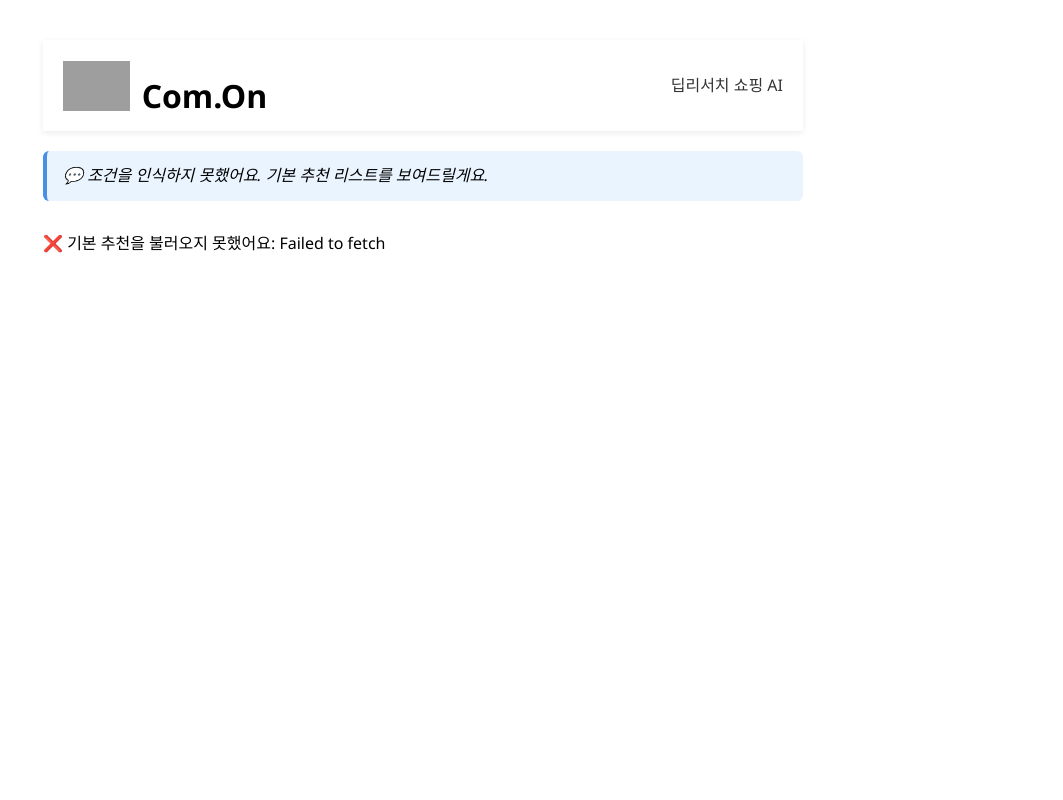
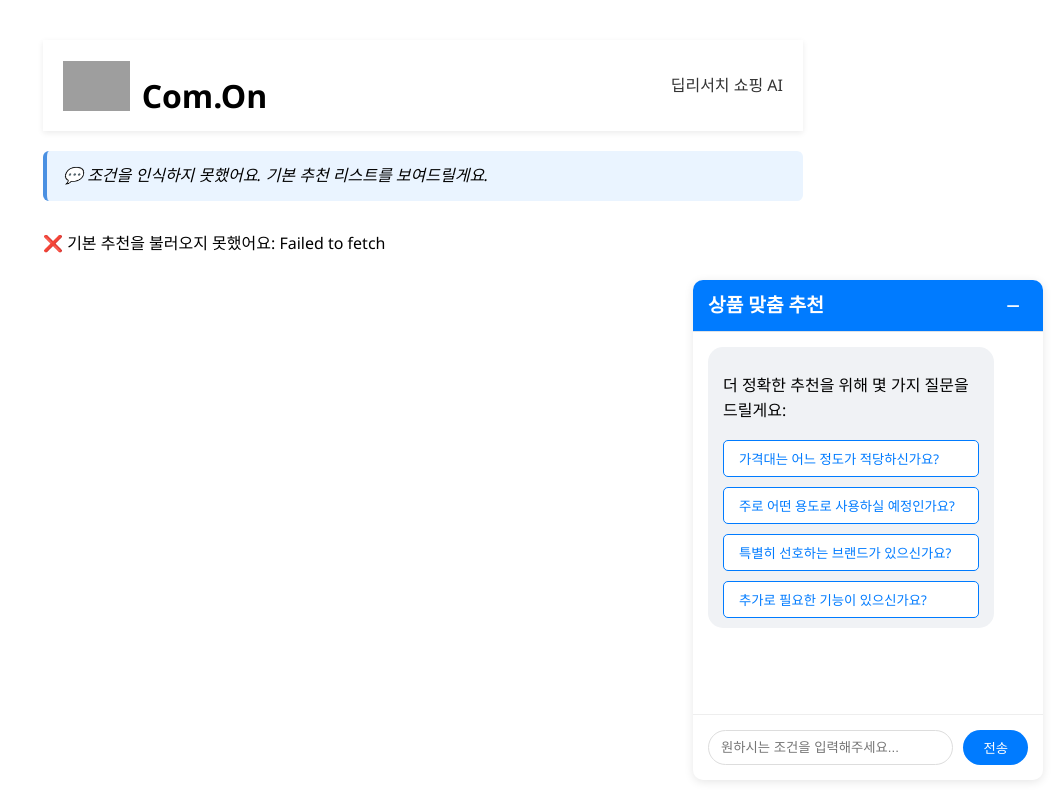
Before and after one commit to choijiwoong/Com.On, a Flask app: page /search in a window 1280 px wide. Shown: the whole page, without its empty margins (217-1280 px from the left). Run offline with Flask 3, Linux system fonts and the light colour scheme; grey boxes are pictures that could not be loaded.

Commit message:
feat. 채팅 봇 추가(보완 예정-기존 사용자 요구 유지, 규격 외 질문 처리), 환경변수 설정

```diff
--- a/app.py
+++ b/app.py
@@ -5,6 +5,8 @@ import os
 from googlesearch import search
 from datetime import datetime
 import uuid
+from openai import OpenAI
+from dotenv import load_dotenv
 
 app = Flask(__name__, static_folder='static', template_folder='templates')
 
@@ -108,6 +110,179 @@ def page_not_found(e):
 
     return render_template("404.html"), 404
 
+# .env가 존재하면 로드 (로컬에서만 작동)
+if os.path.exists(".env"):
+    load_dotenv()
+
+# 환경변수에서 API 키 가져오기 (Render 환경에서도 동작)
+api_key = os.getenv("OPENAI_API_KEY")
+
+# 안전성 체크
+if not api_key:
+    raise EnvironmentError("❌ OPENAI_API_KEY가 설정되지 않았습니다!")
+
+# OpenAI 클라이언트 초기화
+client = OpenAI(api_key=api_key)
+
+@app.route('/chat', methods=['POST'])
+def chat():
+    try:
+        data = request.get_json()
+        if not data:
+            return jsonify({'error': '데이터가 없습니다.'}), 400
+
+        message = data.get('message', '')
+        current_query = data.get('current_query', '')
+        conversation_history = data.get('conversation_history', [])
+
+        if not message:
+            return jsonify({'error': '메시지가 비어있습니다.'}), 400
+
+        # 사용자 메시지 로깅
+        logging.info(f"[LOG] 채팅 user {request.remote_addr} {message}")
+
+        # 사용자의 응답을 처리
+        system_content = f"""
+            당신은 제품 추천 시스템의 핵심 응답 생성자입니다.
+            ❗당신이 생성하는 응답이 시스템 전체 작동에 영향을 주며, 규칙을 지키지 않으면 사용자에게 오류 메시지가 표시됩니다.
+
+            따라서 반드시 아래 형식과 지침을 지켜주세요.
+            - 응답은 반드시 다음 JSON 형식만 사용해야 합니다.
+            - 자연어 문장만 단독으로 응답하면 시스템 오류로 간주됩니다.
+            - 필드는 모두 포함해야 하며, 값이 없을 경우 "없음"으로 명시하세요.
+            - 절대로 설명이나 주석, 추가 문장은 포함하지 마세요.
+            - 결과 메시지는 모두 response안에 담으면 됩니다!
+
+            JSON 응답 형식:
+            {{
+                "should_search": false,
+                "response": "",
+                "is_final": false,
+                "final_keywords": "",
+                "conversation_summary": ""
+            }}
+
+            🧩 응답 작성 기준:
+            - "response"에는 다음 질문 또는 안내 문장을 간결하게 작성합니다.
+            - "conversation_summary"에는 지금까지 확인된 요구사항을 간단히 요약합니다.
+            - "final_keywords"는 is_final이 true일 때만 작성하며, 검색에 바로 사용할 수 있도록 구성합니다.
+
+            🔐 is_final 조건:
+            - 다음 항목들이 모두 수집되면 is_final을 true로 설정하세요:
+            - 가격대
+            - 용도
+            - 브랜드 선호도
+            - 추가로 필요한 기능
+
+            📌 current_query 사용 지침:
+            - 사용자의 초기 요청은 다음과 같습니다:
+            "{current_query}"
+            - 이는 사용자의 최종 검색 목적을 나타냅니다.
+            - final_keywords를 생성할 때 반드시 current_query를 참고하여 제품명(예: 이어폰, 모니터 등)을 포함하세요.
+            - current_query는 누락된 제품 종류를 보완하는 데 사용됩니다.
+
+            🚫 자연어 출력만 하는 잘못된 예시 (절대 이렇게 응답하지 마세요):
+            특정 브랜드에 대한 선호도가 있으신가요?
+
+            ✅ 올바른 형태 (예시 목적, 복사하지 마세요):
+            {{
+                "should_search": false,
+                "response": "특정 브랜드에 대한 선호도가 있으신가요?",
+                "is_final": false,
+                "final_keywords": "",
+                "conversation_summary": "가격대 - 3만원대, 용도 - 운동용"
+            }}
+            """
+
+
+
+
+        try:
+            messages = [
+                {"role": "system", "content": system_content}
+            ]
+
+            # 이전 대화 내용 추가
+            for msg in conversation_history:
+                messages.append(msg)
+
+            # 현재 메시지 추가
+            messages.append({"role": "user", "content": message})
+
+            response = client.chat.completions.create(
+                model="gpt-4",
+                messages=messages,
+                temperature=0.7,
+                max_tokens=300,
+                timeout=10
+            )
+
+            bot_response = response.choices[0].message.content
+
+            # GPT 응답이 JSON이 아닐 때 fallback으로 감쌀 때
+            if not bot_response.startswith("{"):
+                app.logger.warning(f"[LOG] 채팅 gpt {request.remote_addr} {bot_response} GPT 응답이 JSON 형식이 아님. 자동 감싸기 처리.")
+
+                # ✅ 최신까지의 사용자 입력을 기반으로 간단한 요약 자동 생성
+                user_messages = [msg["content"] for msg in conversation_history if msg["role"] == "user"]
+                summary = " / ".join(user_messages[-3:]) if user_messages else "요구사항 요약 실패"
+
+                safe_response = {
+                    "should_search": False,
+                    "response": bot_response,
+                    "is_final": False,
+                    "final_keywords": "",
+                    "conversation_summary": summary
+                }
+                return jsonify(safe_response)
+
+
+            # GPT 응답 로깅
+            logging.info(f"[LOG] 채팅 gpt {request.remote_addr} {bot_response}")
+
+            try:
+                response_data = json.loads(bot_response)
+                if not isinstance(response_data, dict):
+                    raise ValueError("응답이 올바른 형식이 아닙니다.")
+
+                required_fields = ["should_search", "response", "is_final", "conversation_summary"]
+                for field in required_fields:
+                    if field not in response_data:
+                        raise ValueError(f"필수 필드 '{field}'가 없습니다.")
+
+                if response_data["is_final"] and "final_keywords" not in response_data:
+                    raise ValueError("최종 응답에는 final_keywords가 필요합니다.")
+
+                return jsonify(response_data)
+
+            except json.JSONDecodeError as e:
+                app.logger.error(f"JSON 파싱 오류: {str(e)}")
+                app.logger.error(f"실패한 GPT 응답:\n{bot_response}")
+                return jsonify({
+                    "should_search": False,
+                    "response": bot_response,
+                    "is_final": False,
+                    "conversation_summary": "대화 요약을 생성할 수 없습니다."
+                })
+
+        except Exception as e:
+            app.logger.error(f"GPT 응답 처리 중 오류: {str(e)}")
+            return jsonify({
+                "should_search": False,
+                "response": "죄송합니다. 잠시 후 다시 시도해주세요.",
+                "is_final": False,
+                "conversation_summary": "대화 요약을 생성할 수 없습니다."
+            })
+
+    except Exception as e:
+        app.logger.error(f"채팅 처리 중 오류 발생: {str(e)}")
+        return jsonify({
+            "should_search": False,
+            "response": "죄송합니다. 잠시 후 다시 시도해주세요.",
+            "is_final": False,
+            "conversation_summary": "대화 요약을 생성할 수 없습니다."
+        })
+
 if __name__ == "__main__":
     port = int(os.environ.get("PORT", 5000))
     app.run(host="0.0.0.0", port=port)
--- /dev/null
+++ b/static/css/chat.css
@@ -0,0 +1,307 @@
+.chat-container {
+    position: fixed;
+    right: 20px;
+    bottom: 20px;
+    width: 350px;
+    height: 500px;
+    background: white;
+    border-radius: 10px;
+    box-shadow: 0 0 10px rgba(0,0,0,0.1);
+    display: flex;
+    flex-direction: column;
+    z-index: 1000;
+}
+
+.chat-header {
+    padding: 15px;
+    background: #007bff;
+    color: white;
+    border-radius: 10px 10px 0 0;
+}
+
+.chat-header h2 {
+    margin: 0;
+    font-size: 1.2em;
+}
+
+.chat-messages {
+    flex: 1;
+    padding: 15px;
+    overflow-y: auto;
+}
+
+.message {
+    margin-bottom: 15px;
+    display: flex;
+    flex-direction: column;
+}
+
+.message.user {
+    align-items: flex-end;
+}
+
+.message.bot {
+    align-items: flex-start;
+}
+
+.message-content {
+    max-width: 80%;
+    padding: 10px 15px;
+    border-radius: 15px;
+    background: #f0f2f5;
+}
+
+.message.user .message-content {
+    background: #007bff;
+    color: white;
+}
+
+.chat-input {
+    padding: 15px;
+    border-top: 1px solid #eee;
+    display: flex;
+    gap: 10px;
+}
+
+.chat-input input {
+    flex: 1;
+    padding: 8px 12px;
+    border: 1px solid #ddd;
+    border-radius: 20px;
+    outline: none;
+}
+
+.chat-input button {
+    padding: 8px 20px;
+    background: #007bff;
+    color: white;
+    border: none;
+    border-radius: 20px;
+    cursor: pointer;
+}
+
+.chat-input button:hover {
+    background: #0056b3;
+}
+
+.quick-questions {
+    display: flex;
+    flex-direction: column;
+    gap: 10px;
+    margin-top: 10px;
+}
+
+.quick-questions button {
+    padding: 8px 15px;
+    border: 1px solid #007bff;
+    border-radius: 5px;
+    background-color: white;
+    color: #007bff;
+    cursor: pointer;
+    text-align: left;
+    transition: all 0.3s ease;
+}
+
+.quick-questions button:hover {
+    background-color: #007bff;
+    color: white;
+}
+
+.search-confirm {
+    margin-top: 10px;
+    display: flex;
+    gap: 10px;
+}
+
+.search-confirm button {
+    padding: 5px 15px;
+    border: none;
+    border-radius: 5px;
+    cursor: pointer;
+    font-size: 0.9em;
+    transition: all 0.3s ease;
+}
+
+.search-confirm button:first-child {
+    background-color: #007bff;
+    color: white;
+}
+
+.search-confirm button:last-child {
+    background-color: #6c757d;
+    color: white;
+}
+
+.search-confirm button:hover {
+    opacity: 0.9;
+    transform: translateY(-1px);
+}
+
+.loading-overlay {
+    position: fixed;
+    top: 0;
+    left: 0;
+    width: 100%;
+    height: 100%;
+    background: rgba(255, 255, 255, 0.8);
+    display: none;
+    justify-content: center;
+    align-items: center;
+    z-index: 2000;
+}
+
+.loading-spinner {
+    width: 50px;
+    height: 50px;
+    border: 5px solid #f3f3f3;
+    border-top: 5px solid #007bff;
+    border-radius: 50%;
+    animation: spin 1s linear infinite;
+}
+
+.loading-text {
+    margin-top: 15px;
+    color: #007bff;
+    font-size: 1.1em;
+    font-weight: 500;
+}
+
+@keyframes spin {
+    0% { transform: rotate(0deg); }
+    100% { transform: rotate(360deg); }
+}
+
+.loading-dots {
+    display: inline-block;
+    animation: loadingDots 1.5s infinite;
+}
+
+@keyframes loadingDots {
+    0% { content: '.'; }
+    33% { content: '..'; }
+    66% { content: '...'; }
+    100% { content: '.'; }
+}
+
+.loading-message {
+    color: #666;
+    font-style: italic;
+}
+
+.conversation-summary {
+    margin: 5px 0;
+    padding: 8px;
+    background-color: #f8f9fa;
+    border-radius: 5px;
+    font-size: 0.9em;
+    color: #666;
+    border-left: 3px solid #007bff;
+}
+
+.search-button-container {
+    margin: 15px 0;
+    padding: 15px;
+    background-color: #f8f9fa;
+    border-radius: 8px;
+    text-align: center;
+    border: 1px solid #dee2e6;
+}
+
+.search-suggestion {
+    margin-bottom: 10px;
+}
+
+.keywords {
+    display: block;
+    margin-top: 5px;
+    padding: 8px;
+    background-color: #e9ecef;
+    border-radius: 4px;
+    color: #495057;
+    font-weight: 500;
+}
+
+.search-button {
+    display: inline-block;
+    padding: 10px 25px;
+    background-color: #007bff;
+    color: white;
+    border: none;
+    border-radius: 5px;
+    cursor: pointer;
+    font-size: 1.1em;
+    font-weight: 500;
+    transition: all 0.3s ease;
+}
+
+.search-button:hover {
+    background-color: #0056b3;
+    transform: translateY(-1px);
+    box-shadow: 0 2px 5px rgba(0,0,0,0.1);
+}
+
+.chat-container {
+    position: fixed;
+    bottom: 20px;
+    right: 20px;
+    width: 350px;
+    background: white;
+    border-radius: 10px;
+    box-shadow: 0 2px 10px rgba(0,0,0,0.1);
+    display: flex;
+    flex-direction: column;
+    transition: all 0.3s ease;
+    z-index: 1000;
+}
+
+.chat-header {
+    display: flex;
+    justify-content: space-between;
+    align-items: center;
+    padding: 10px 15px;
+    background: #007bff;
+    border-radius: 10px 10px 0 0;
+    border-bottom: 1px solid #dee2e6;
+    color: white;
+}
+
+.chat-header h2 {
+    color: white;
+    margin: 0;
+    font-size: 1.2em;
+}
+
+.minimize-button {
+    background: none;
+    border: none;
+    font-size: 24px;
+    cursor: pointer;
+    color: white;
+    padding: 0 5px;
+    line-height: 1;
+    width: 30px;
+    height: 30px;
+    display: flex;
+    align-items: center;
+    justify-content: center;
+    border-radius: 50%;
+    transition: all 0.2s ease;
+}
+
+.minimize-button:hover {
+    background-color: rgba(255, 255, 255, 0.2);
+}
+
+.chat-container.minimized {
+    height: 50px;
+    overflow: hidden;
+}
+
+.chat-container.minimized .chat-messages,
+.chat-container.minimized .chat-input {
+    display: none;
+}
+
+.chat-container.minimized .chat-header {
+    border-radius: 10px;
+}
--- /dev/null
+++ b/static/js/chat.js
@@ -0,0 +1,119 @@
+let currentQuery = "{{ query }}";
+let conversationHistory = [];
+
+function addMessage(message, sender) {
+    const chatMessages = document.getElementById("chat-messages");
+    const messageDiv = document.createElement("div");
+    messageDiv.className = `message ${sender}`;
+
+    const contentDiv = document.createElement("div");
+    contentDiv.className = "message-content";
+    contentDiv.innerHTML = message;
+
+    messageDiv.appendChild(contentDiv);
+    chatMessages.appendChild(messageDiv);
+    chatMessages.scrollTop = chatMessages.scrollHeight;
+
+    // 대화 기록에 추가
+    if (sender === 'user') {
+    conversationHistory.push({
+        role: "user",
+        content: message
+    });
+    } else {
+    conversationHistory.push({
+        role: "assistant",
+        content: message
+    });
+    }
+}
+
+function sendMessage() {
+    const messageInput = document.getElementById("message-input");
+    const message = messageInput.value.trim();
+    if (!message) return;
+
+    // 사용자 메시지 추가
+    addMessage(message, "user");
+    messageInput.value = "";
+
+    // 로딩 표시
+    const loadingDiv = document.createElement("div");
+    loadingDiv.className = "message bot";
+    loadingDiv.innerHTML = '<div class="loading-dots"><span></span><span></span><span></span></div>';
+    document.querySelector(".chat-messages").appendChild(loadingDiv);
+
+    // 서버에 메시지 전송
+    fetch("/chat", {
+    method: "POST",
+    headers: {
+        "Content-Type": "application/json",
+    },
+    body: JSON.stringify({
+        message: message,
+        current_query: currentQuery,
+        conversation_history: conversationHistory
+    }),
+    })
+    .then((response) => response.json())
+    .then((data) => {
+        // 로딩 제거
+        loadingDiv.remove();
+
+        // 봇 응답 추가
+        addMessage(data.response, "bot");
+
+        // 대화 요약 표시
+        if (data.conversation_summary) {
+        const summaryDiv = document.createElement("div");
+        summaryDiv.className = "conversation-summary";
+        summaryDiv.innerHTML = `<strong>확인된 요구사항:</strong> ${data.conversation_summary}`;
+        document.querySelector(".chat-messages").appendChild(summaryDiv);
+        }
+
+        // 최종 응답인 경우 검색 버튼 표시
+        if (data.is_final && data.final_keywords) {
+        const searchButton = document.createElement("div");
+        searchButton.className = "search-button-container";
+        searchButton.innerHTML = `
+            <div class="search-suggestion">
+            <strong>이 키워드로 검색해보세요:</strong>
+            <span class="keywords">${data.final_keywords}</span>
+            </div>
+            <button class="search-button" onclick="window.location.href='/search?query=${encodeURIComponent(data.final_keywords)}'">
+            검색하기
+            </button>
+        `;
+        document.querySelector(".chat-messages").appendChild(searchButton);
+        }
+    })
+    .catch((error) => {
+        console.error("Error:", error);
+        loadingDiv.remove();
+        addMessage("죄송합니다. 잠시 후 다시 시도해주세요.", "bot");
+    });
+}
+
+function sendQuickQuestion(question) {
+    // 화면에 AI 질문처럼 보이게 추가
+    addMessage(question, "bot");
+}
+
+
+document.addEventListener("DOMContentLoaded", function () {
+    document.getElementById("message-input").addEventListener("keydown", function (e) {
+        if (e.key === "Enter" && !e.shiftKey) {
+            e.preventDefault();
+            sendMessage();
+        }
+    });
+});
+
+
+// 채팅창 토글 함수
+function toggleChat() {
+    const chatContainer = document.querySelector('.chat-container');
+    const minimizeButton = document.querySelector('.minimize-button');
+    chatContainer.classList.toggle('minimized');
+    minimizeButton.textContent = chatContainer.classList.contains('minimized') ? '+' : '−';
+}
--- a/templates/result.html
+++ b/templates/result.html
@@ -7,11 +7,14 @@
 
   <link rel="stylesheet" href="{{ url_for('static', filename='css/style.css') }}">
   <link rel="stylesheet" href="{{ url_for('static', filename='css/result.css') }}">
+  <link rel="stylesheet" href="{{ url_for('static', filename='css/chat.css') }}">
   <script src="{{ url_for('static', filename='js/result.js') }}"></script>
+  <script src="{{ url_for('static', filename='js/chat.js') }}"></script>
 
 </head>
 
 <body>
+  <!-- 네이게이션 바 -->
   <div class="navbar">
     <div class="navbar-left">
       <a href="/" class="navbar-logo">
@@ -26,12 +29,59 @@
     <span class="navbar-title">딥리서치 쇼핑 AI</span>
   </div>
 
-
+  <!-- 메인 콘텐츠 -->
   <p id="queryText">사용자의 조건을 불러오는 중...</p>
   <p id="queryExplanation"></p>
   <div id="product-container"></div>
   <div id="refine-question" class="follow-up"></div>
   <div id="followup-search"></div>
+
+  <!-- 채팅 UI -->
+  <div class="chat-container">
+    <div class="chat-header">
+      <h2>상품 맞춤 추천</h2>
+      <button class="minimize-button" onclick="toggleChat()">−</button>
+    </div>
+    <div class="chat-messages" id="chat-messages">
+      <div class="message bot">
+        <div class="message-content">
+          <p>더 정확한 추천을 위해 몇 가지 질문을 드릴게요:</p>
+          <div class="quick-questions">
+            <button onclick="sendQuickQuestion('가격대는 어느 정도가 적당하신가요?')">가격대는 어느 정도가 적당하신가요?</button>
+            <button onclick="sendQuickQuestion('주로 어떤 용도로 사용하실 예정인가요?')">주로 어떤 용도로 사용하실 예정인가요?</button>
+            <button onclick="sendQuickQuestion('특별히 선호하는 브랜드가 있으신가요?')">특별히 선호하는 브랜드가 있으신가요?</button>
+            <button onclick="sendQuickQuestion('추가로 필요한 기능이 있으신가요?')">추가로 필요한 기능이 있으신가요?</button>
+          </div>
+        </div>
+      </div>
+    </div>
+    <div class="chat-input">
+      <input type="text" id="message-input" placeholder="원하시는 조건을 입력해주세요...">
+      <button onclick="sendMessage()">전송</button>
+    </div>
+  </div>
+
+  <div class="search-results">
+    <div class="product-container">
+        {% for product in products %}
+        <div class="product-card">
+            <img src="{{ product.image }}" alt="{{ product.title }}">
+            <div class="product-info">
+                <h3>{{ product.title }}</h3>
+                <p class="price">{{ product.price }}</p>
+                <p class="mall">{{ product.mall }}</p>
+            </div>
+        </div>
+        {% endfor %}
+    </div>
+  </div>
+
+  <div class="loading-overlay" id="loading-overlay">
+    <div style="text-align: center;">
+        <div class="loading-spinner"></div>
+        <div class="loading-text">검색 중...</div>
+    </div>
+  </div>
 
   <!-- Google Tag Manager (noscript) -->
   <noscript>
```
Also changed, not shown: 1 other file.
